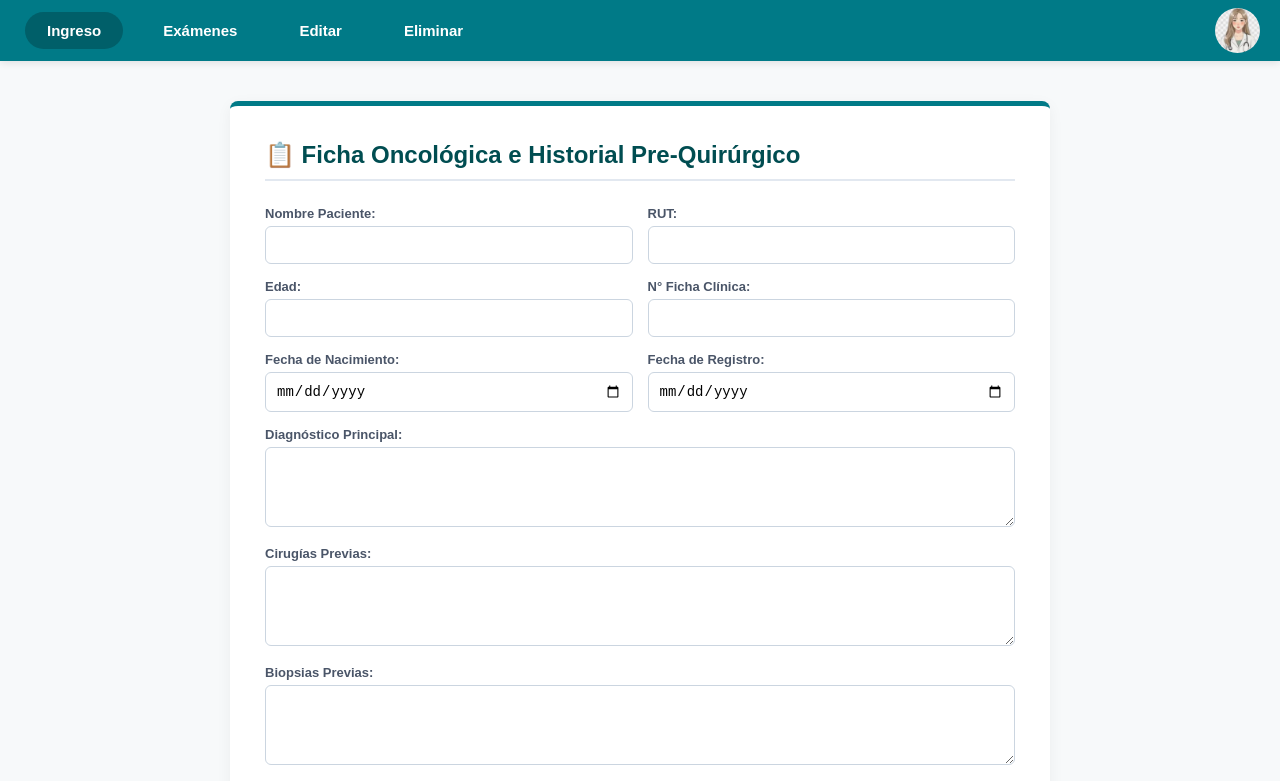
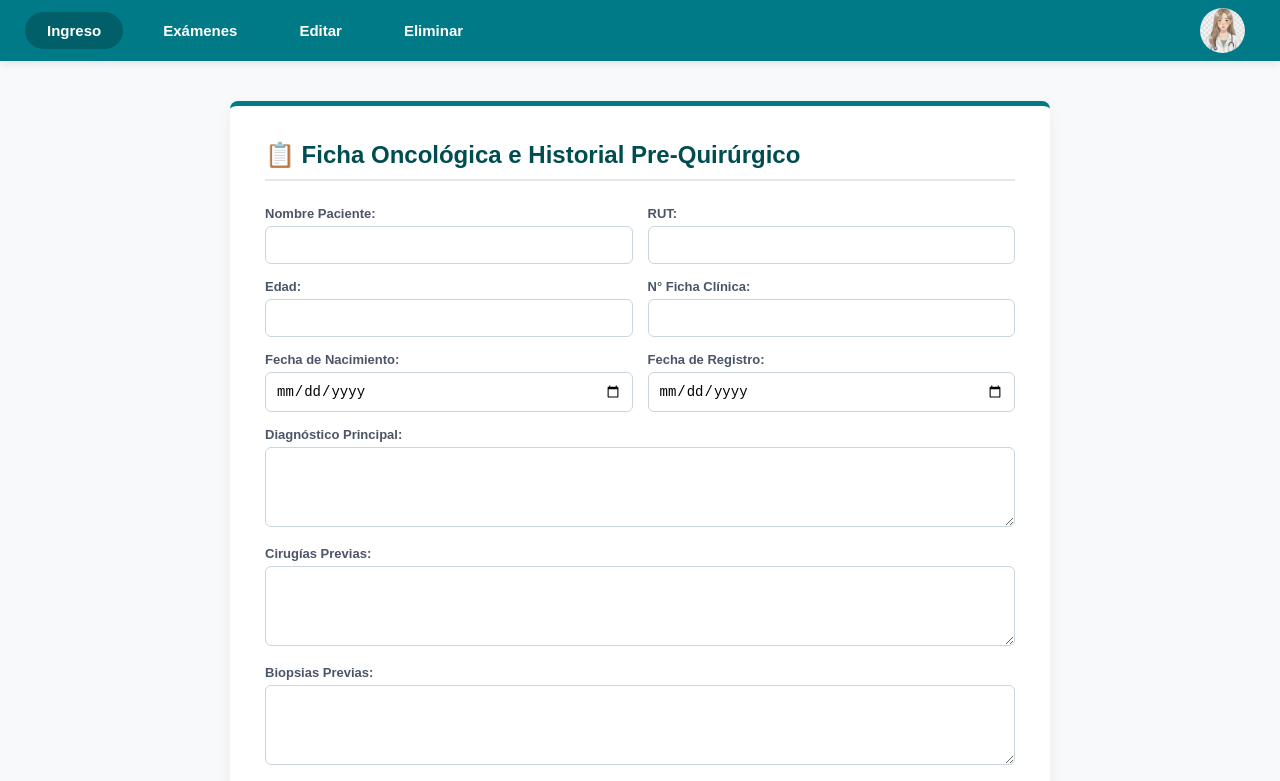
Before and after one commit to AduhartC/paciente, a website: page public/index.html in a window 1280 px wide. Shown: the top 781 px of the page. Drawn offline with Linux system fonts and the light colour scheme.

```diff
--- a/public/styles.css
+++ b/public/styles.css
@@ -388,10 +388,11 @@
 
 .navbar-logo {
     margin-left: auto;
-    height: 45px;       /* ← ajusta el tamaño */
+    margin-right: 15px;  /* ← separa del borde */
+    height: 45px;
     width: 45px;
     border-radius: 50%;
-    object-fit: cover;  /* ← evita que se deforme */
+    object-fit: cover;
 }
 .navbar a {
     display: flex;
```
